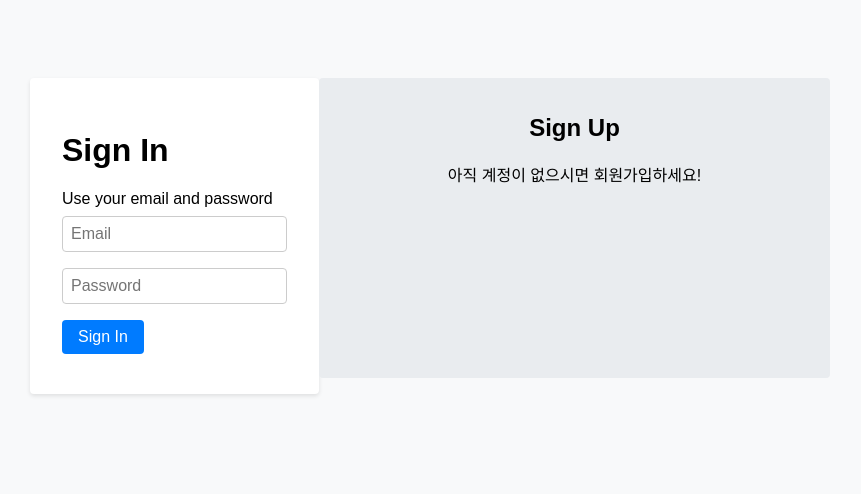
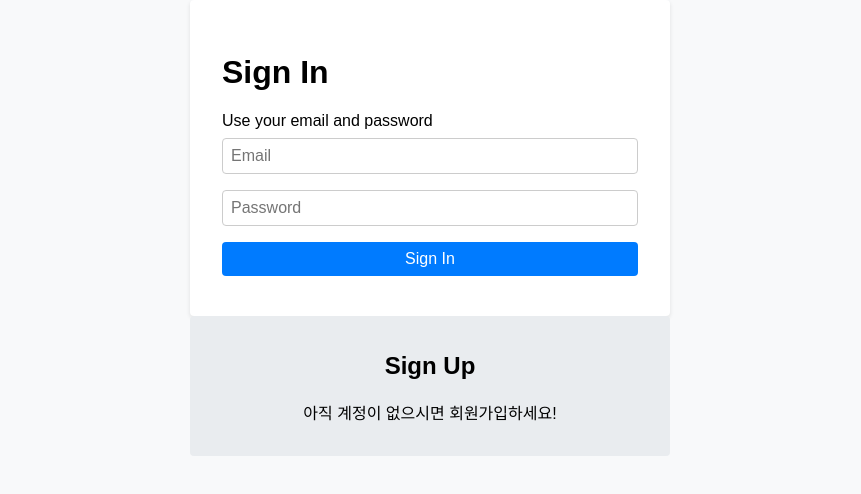
Before and after one commit to ChatTalk/Chat-Client, a React (Create React App) app: page / in a window 1280 px wide. Shown: the part 164-658 px from the top of the page, without its empty margins (210-1071 px from the left). Built offline with nearby package versions, Linux system fonts and the light colour scheme.

Commit message:
style: 플렉스 방향 조정 및 폼 너비 설정

```diff
--- a/src/styles/AuthStyles.ts
+++ b/src/styles/AuthStyles.ts
@@ -10,7 +10,8 @@ export const Container = styled.div`
 
 export const FormContainer = styled.div`
   display: flex;
-  width: 100%;
+  flex-direction: column;
+  width: 30rem;
   max-width: 800px;
   margin: auto;
   transition: transform 0.3s ease-in-out;
@@ -39,6 +40,8 @@ export const TogglePanel = styled.div<{ active: boolean }>`
 `;
 
 export const Form = styled.form`
+  display: flex;
+  flex-direction: column;
   flex: 1;
   padding: 2rem;
   background-color: white;
```
